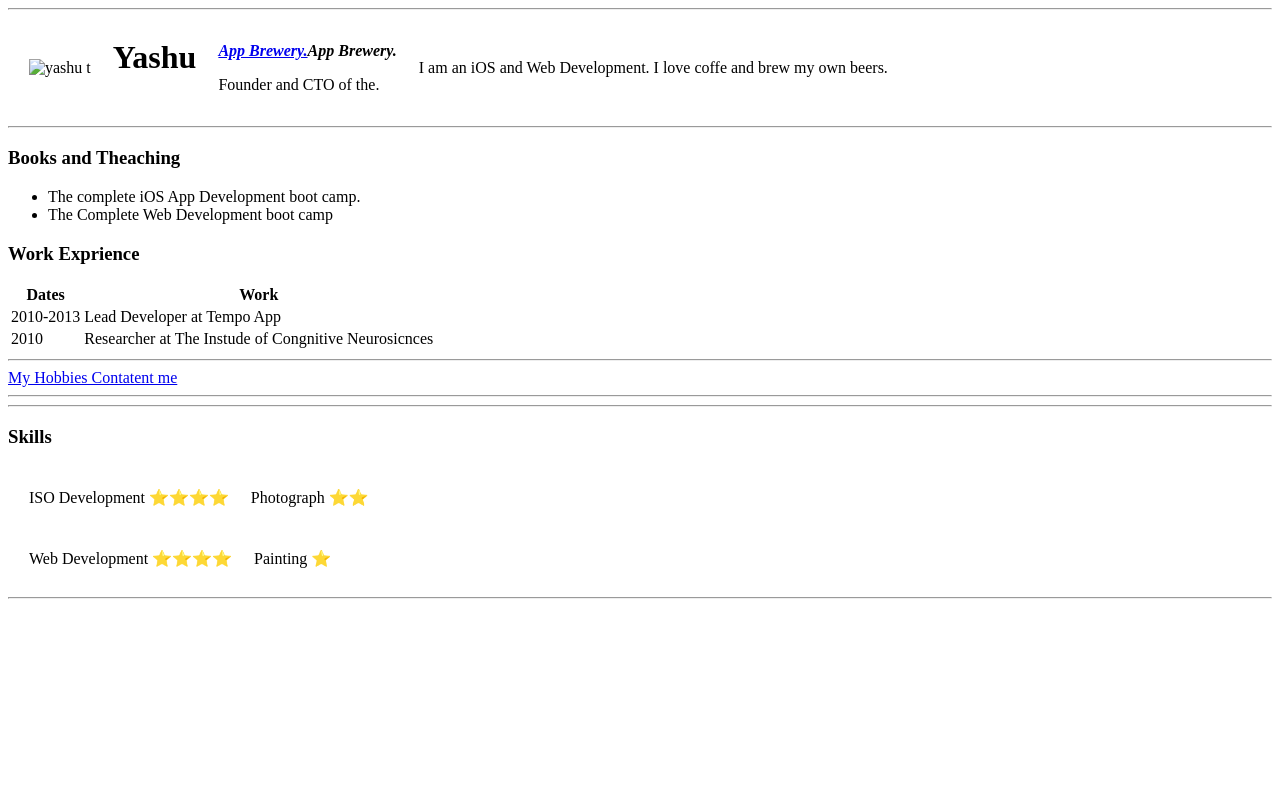
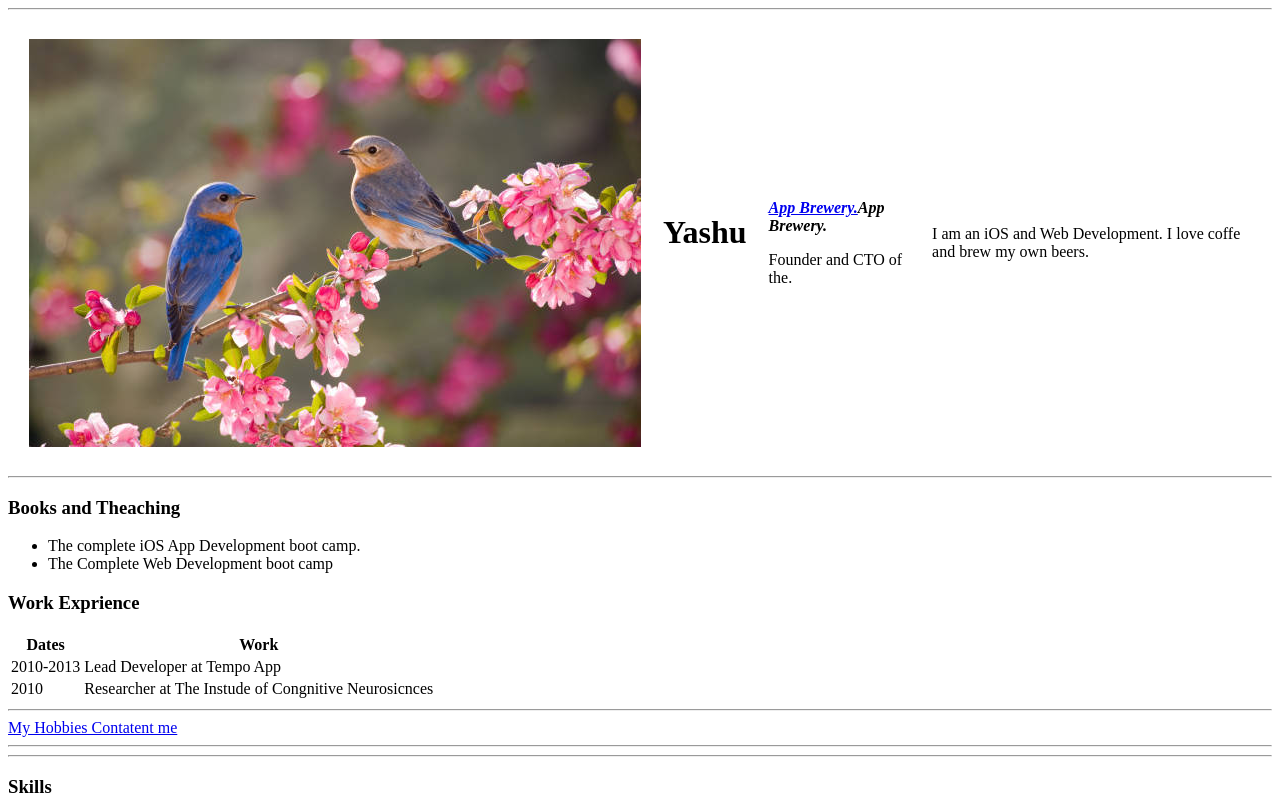
Before and after one commit to yashu2022/cvs, a plain HTML site: page index.html in a window 1280 px wide. Shown: the top 801 px of the page. Drawn offline with Linux system fonts and the light colour scheme.

Commit message:
Update index.html

```diff
--- a/index.html
+++ b/index.html
@@ -11,7 +11,7 @@
 <body>
   <table cellspacing="20">
     <tr>
-    <td><img src="image/bird pink.jpg" alt="yashu t"></td>
+    <td><img src="images/bird pink.jpg" alt="yashu t"></td>
     <td><h1>Yashu</h1>
     <td><p><em><strong><a href="https://codepen.io/">App Brewery.</a>App Brewery.</strong></em></p>
     <p>Founder and CTO of the.</p>
```
